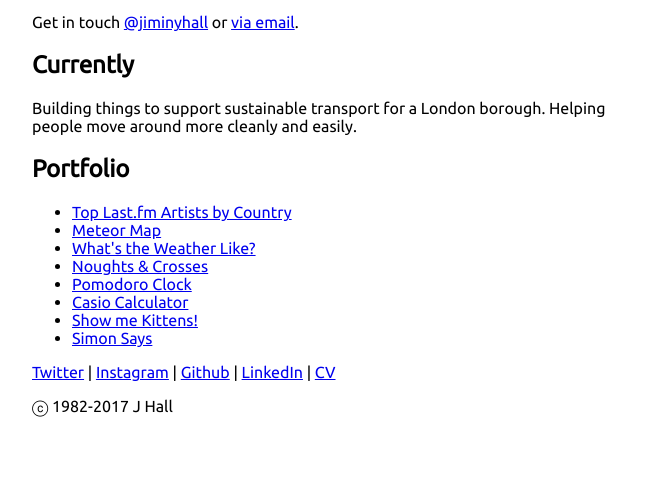
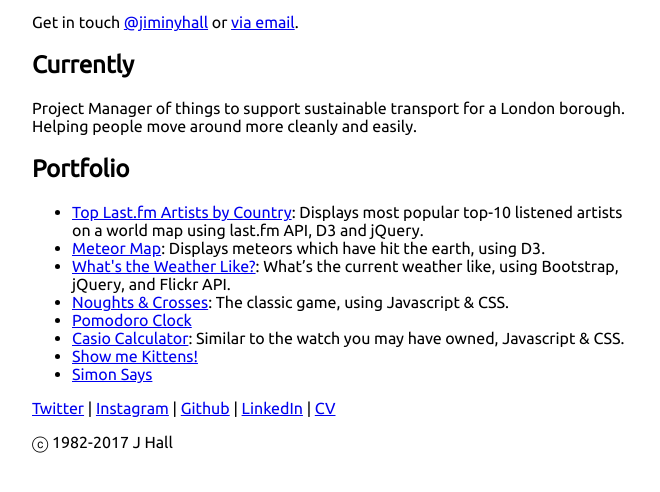
Before and after one commit to jiminyhall/jiminyhall.github.io, a plain HTML site: page index.html in a window 1280 px wide. Shown: the part 298-790 px from the top of the page, without its empty margins (308-968 px from the left). Drawn offline with Linux system fonts and the light colour scheme.

Commit message:
minor text update

```diff
--- a/index.html
+++ b/index.html
@@ -31,17 +31,17 @@
 
             <h2>Currently</h2>
 
-            <p>Building things to support sustainable transport for a London borough. Helping people move around more cleanly and easily.</p>
+            <p>Project Manager of things to support sustainable transport for a London borough. Helping people move around more cleanly and easily.</p>
 
             <h2>Portfolio</h2>
 
             <ul>
-                <li><a href="../last-fm-artist-by-country/">Top Last.fm Artists by Country</a></li>
-                <li><a href="../meteor-map/">Meteor Map</a></li>
-                <li><a href="../whats-the-weather-like/">What's the Weather Like?</a></li>
-                <li><a href="../Os-and-Xs/">Noughts & Crosses</a></li>
+                <li><a href="../last-fm-artist-by-country/">Top Last.fm Artists by Country</a>: Displays most popular top-10 listened artists on a world map using last.fm API, D3 and jQuery.</li>
+                <li><a href="../meteor-map/">Meteor Map</a>: Displays meteors which have hit the earth, using D3.</li>
+                <li><a href="../whats-the-weather-like/">What's the Weather Like?</a>: What’s the current weather like, using Bootstrap, jQuery, and Flickr API.</li>
+                <li><a href="../Os-and-Xs/">Noughts & Crosses</a>: The classic game, using Javascript & CSS.</li>
                 <li><a href="../pomodoro-clock/">Pomodoro Clock</a></li>
-                <li><a href="../casio-calculator/">Casio Calculator</a></li>
+                <li><a href="../casio-calculator/">Casio Calculator</a>: Similar to the watch you may have owned, Javascript & CSS.</li>
                 <li><a href="../show-me-flickr-kittens/">Show me Kittens!</a></li>
                 <li><a href="../simon-says/">Simon Says</a></li>
             </ul>
```
